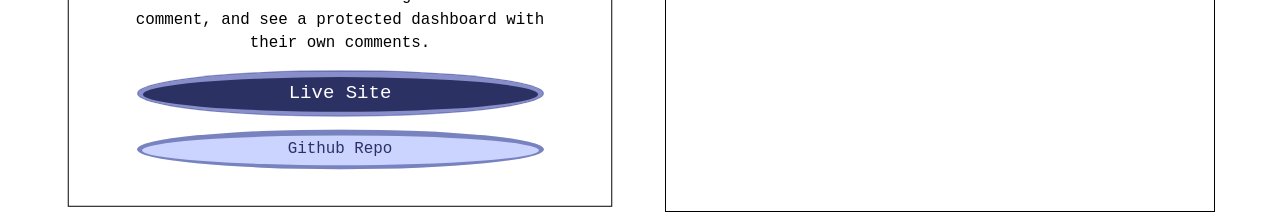
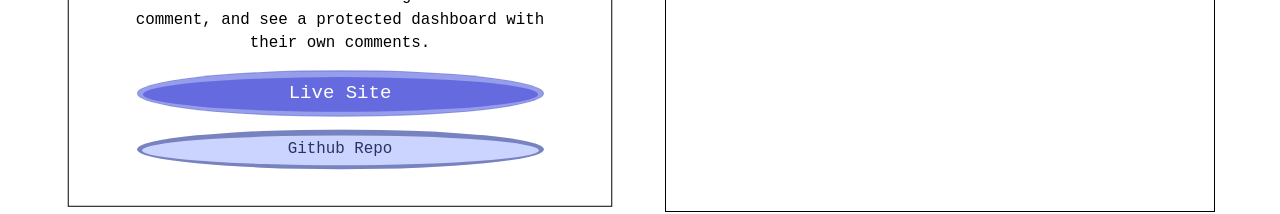
Before and after one commit to saskiabt/portfolio, a React (Create React App) app: page / in a window 1280 px wide. In both pictures the pointer is over the button 340 px from the left and 1597 px from the top of the page. Shown: the part 1504-1718 px from the top of the page. Built offline with nearby package versions, Linux system fonts and the light colour scheme; a web font is replaced by a local one.

Commit message:
styling update

```diff
--- a/src/styles.css
+++ b/src/styles.css
@@ -93,7 +93,7 @@ p {
   color: white;
   font-size: 1.2em;
   border: 0.5px solid rgba(149, 159, 223, 0.8470588235);
-  background: #2c3163;
+  background: #656adf;
   box-shadow: inset 0px 1px 0px 5px rgba(168, 177, 239, 0.7333333333);
 }
 
--- a/src/styles.scss
+++ b/src/styles.scss
@@ -86,7 +86,7 @@ p {
     color: white;
     font-size: 1.2em;
     border: 0.5px solid #959fdfd8;
-    background: #2c3163;
+    background: #656adf;
     box-shadow: inset 0px 1px 0px 5px #a8b1efbb;
   }
 }
```
